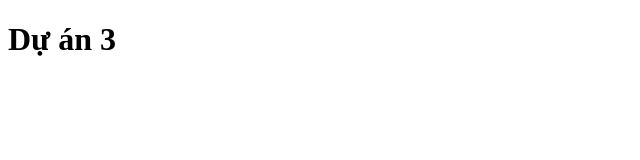
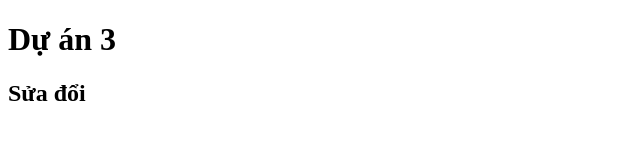
Before and after one commit to kietvobeou/Project3, a plain HTML site: page index.html in a window 1280 px wide. Shown: the whole page, without its empty margins (0-640 px from the left). Drawn offline with Linux system fonts and the light colour scheme.

Commit message:
2nd commit

```diff
--- a/index.html
+++ b/index.html
@@ -7,5 +7,6 @@
   </head>
   <body>
     <h1>Dự án 3</h1>
+    <h2>Sửa đổi</h2>
   </body>
 </html>
```
